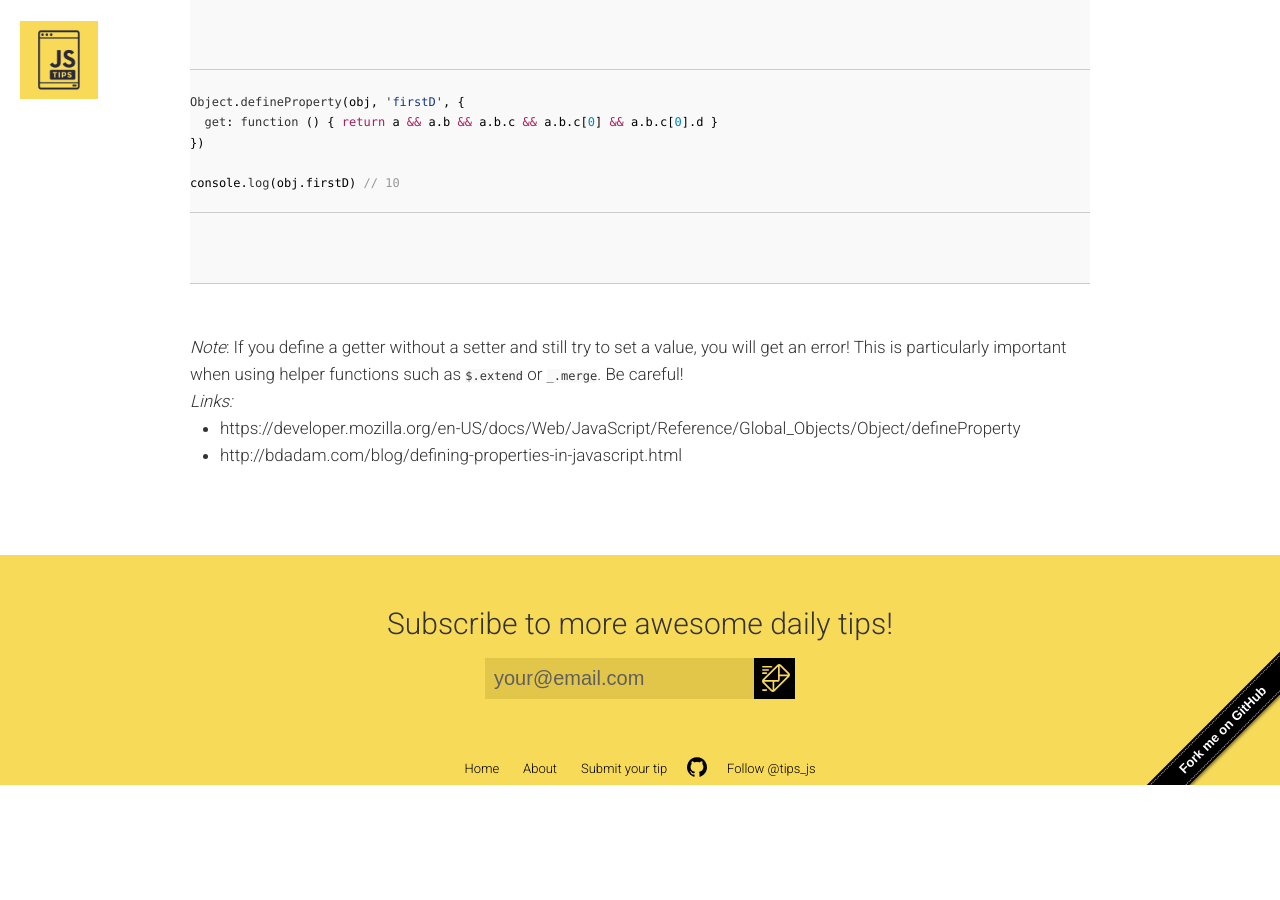
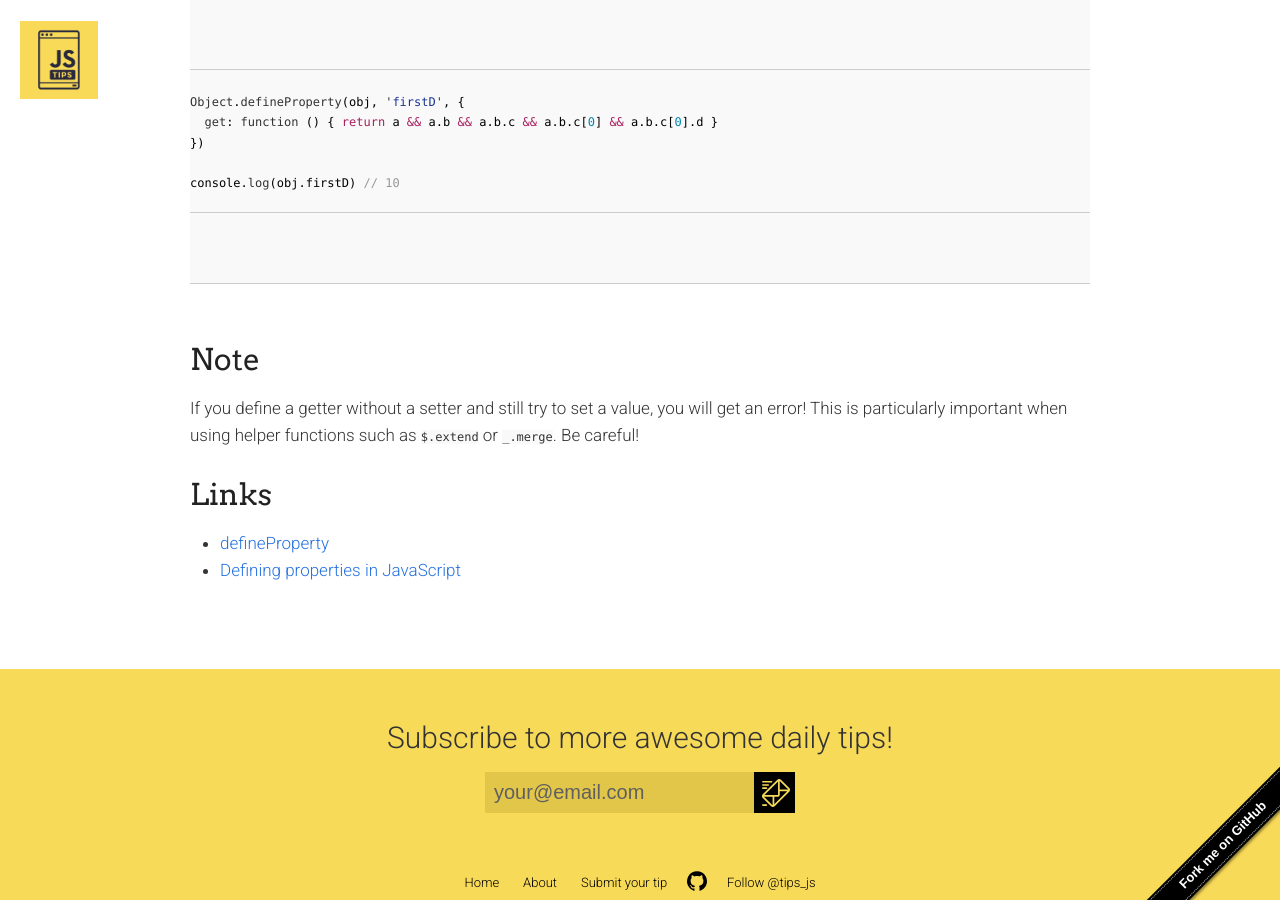
Before and after one commit to loverajoel/jstips, a Jekyll site: the page built from _posts/en/2016-02-08-advanced-properties.md, in a window 1280 px wide and 900 px high, scrolled down 3796 px. Built offline with Jekyll 4.4.1, drawn with Linux system fonts in a browser that asks for light colours; nearby versions of some CDN libraries; Markdown is read by kramdown in place of the engine named in the settings; comment, search, counter and statistics services are not loaded; before the commit the page ends 4581 px from its top, so only the background shows below that; some of the changed lines change nothing that is shown.

Commit message:
fix changes

````diff
--- a/_posts/en/2016-02-08-advanced-properties.md
+++ b/_posts/en/2016-02-08-advanced-properties.md
@@ -103,8 +103,10 @@ Object.defineProperty(obj, 'firstD', {
 console.log(obj.firstD) // 10
 ```
 
-*Note*: If you define a getter without a setter and still try to set a value, you will get an error! This is particularly important when using helper functions such as `$.extend` or `_.merge`. Be careful!
+### Note
+If you define a getter without a setter and still try to set a value, you will get an error! This is particularly important when using helper functions such as `$.extend` or `_.merge`. Be careful!
 
-*Links:*
-- https://developer.mozilla.org/en-US/docs/Web/JavaScript/Reference/Global_Objects/Object/defineProperty
-- http://bdadam.com/blog/defining-properties-in-javascript.html
+### Links
+
+- [defineProperty](https://developer.mozilla.org/en-US/docs/Web/JavaScript/Reference/Global_Objects/Object/defineProperty)
+- [Defining properties in JavaScript](http://bdadam.com/blog/defining-properties-in-javascript.html)
````
